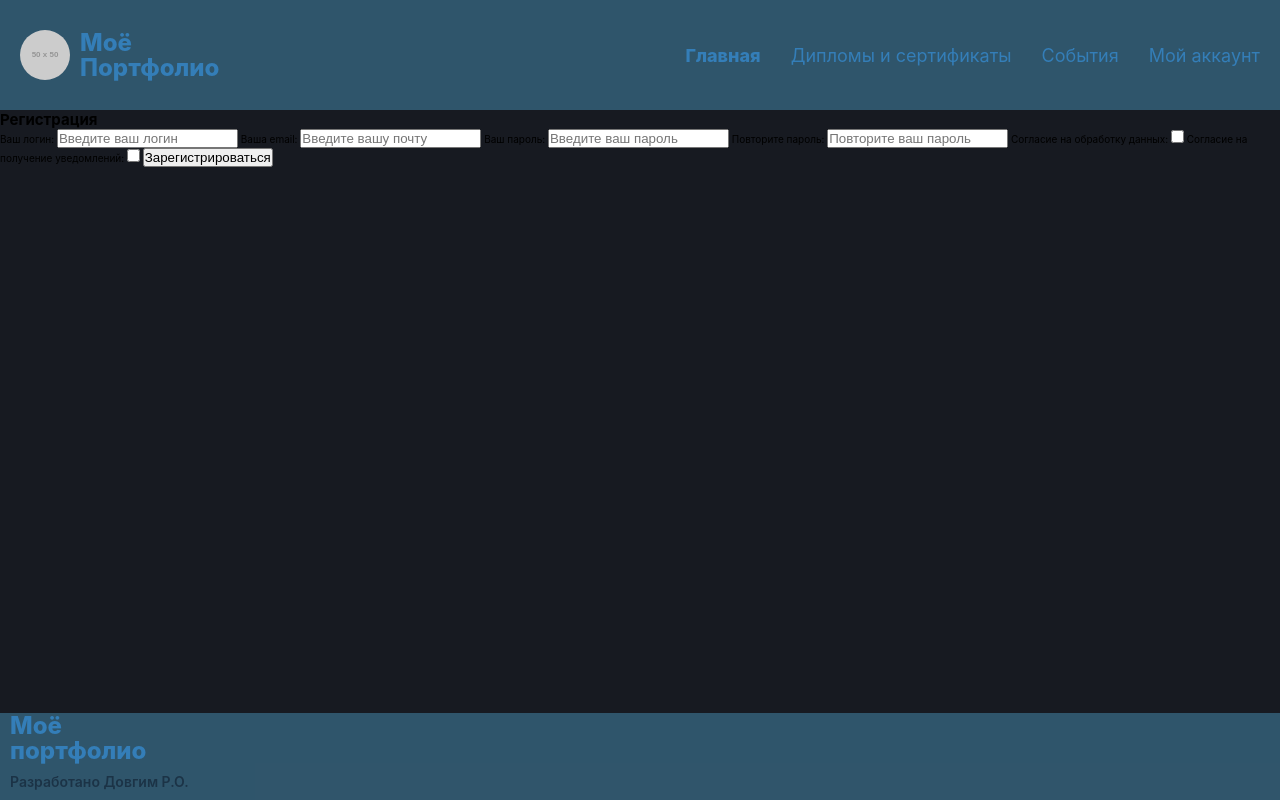
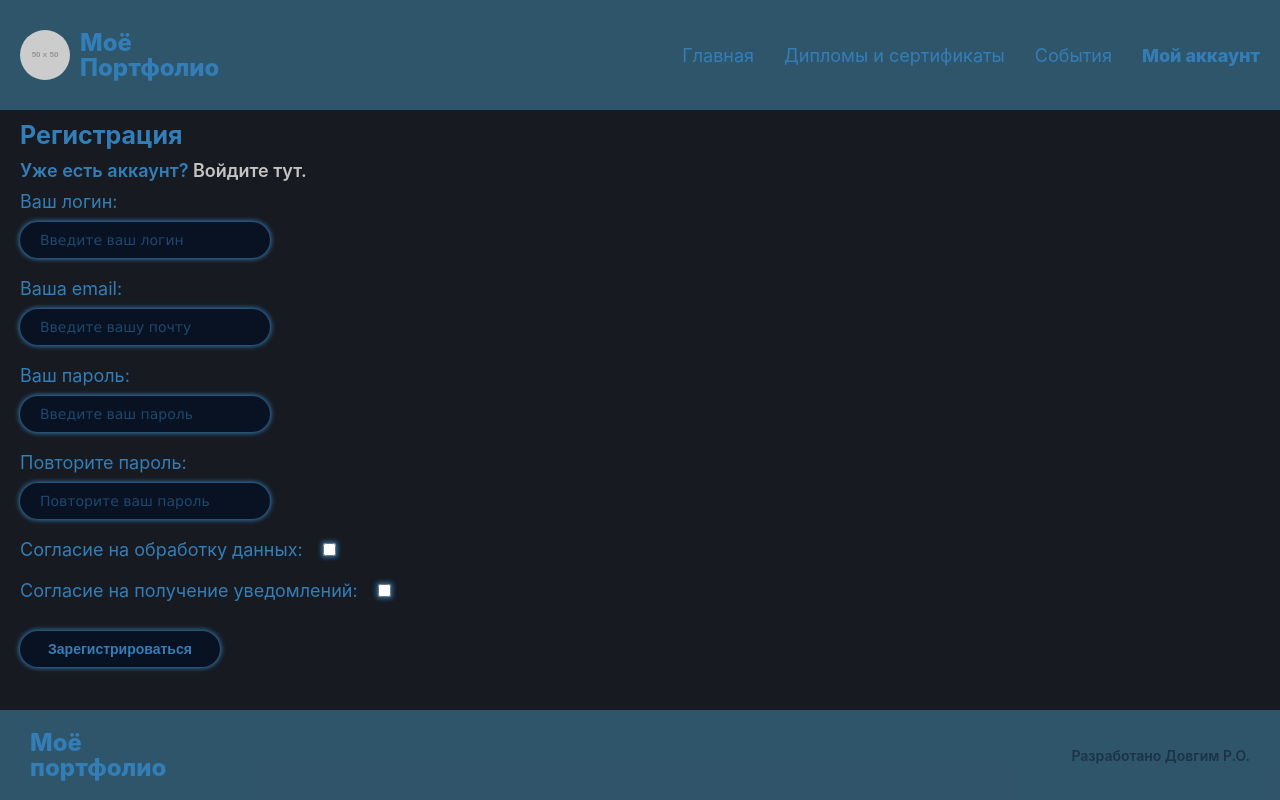
Before and after one commit to RomanDovgii/Students-portfolio, a website: page frontend-static/src/html/signup.html in a window 1280 px wide. Drawn offline with nearby package versions, Linux system fonts and the light colour scheme; files that its build step writes are made by us from their sources; placeholder pictures from the web are drawn by us.

Commit message:
Доработаны страницы логина и регистрации

```diff
--- a/frontend-static/src/html/signup.html
+++ b/frontend-static/src/html/signup.html
@@ -17,7 +17,7 @@
       <nav class="header__navigation navigation">
         <ul class="navigation__list">
           <li class="navigation__item">
-            <a href="#" class="navigation__link navigation__link--active">Главная</a>
+            <a href="#" class="navigation__link">Главная</a>
           </li>
           <li class="navigation__item">
             <a href="diplomas.html" class="navigation__link">Дипломы и сертификаты</a>
@@ -26,7 +26,7 @@
             <a href="events.html" class="navigation__link">События</a>
           </li>
           <li class="navigation__item">
-            <a href="account.html" class="navigation__link">Мой аккаунт</a>
+            <a href="account.html" class="navigation__link navigation__link--active">Мой аккаунт</a>
           </li>
         </ul>
       </nav>
@@ -35,7 +35,11 @@
 
   <main>
     <section class="registration">
+      <div class="registration__wrapper">
         <h2 class="registration__heading">Регистрация</h2>
+
+        <p class="registration__text">Уже есть аккаунт? <a href="login.html" class="registration__link">Войдите тут.</a></p>
+
         <form action="" class="registration__form">
           <label class="registration__label">
             Ваш логин:
@@ -43,7 +47,7 @@
           </label>
           <label class="registration__label">
             Ваша email:
-          <input type="email" name="email" class="reistration__input registration__input--email" placeholder="Введите вашу почту">
+            <input type="email" name="email" class="registration__input registration__input--email" placeholder="Введите вашу почту">
           </label>
           <label for="" class="registration__label">
             Ваш пароль:
@@ -53,25 +57,28 @@
             Повторите пароль:
             <input type="password" name="repeat-password" class="registration__input registration__input--second-password" placeholder="Повторите ваш пароль">
           </label>
-        <label class="registration__label">
+          <label class="registration__label registration__label--checkbox">
             Согласие на обработку данных:
             <input type="checkbox" name="agreement" class="registration__input registration__input--agreement">
           </label>
-        <label class="registration__label">
+          <label class="registration__label registration__label--checkbox">
             Согласие на получение уведомлений:
             <input type="checkbox" name="" class="registration__input registration__input--messages">
           </label>
           <button type="submit" class="registration__submit">Зарегистрироваться</button>
         </form>
+      </div>
     </section>
   </main>
 
   <footer class="footer">
+    <div class="footer__wrapper">
       <a href="./index.html" class="footer__logo logo">
         <img src="" alt="" class="logo__img">
         <h2 class="logo__heading">Моё портфолио</h2>
       </a>
       <a href="" class="footer__developed-by">Разработано Довгим Р.О.</a>
+    </div>
   </footer>
 </body>
 </html>
--- a/frontend-static/src/scss/blocks/login.scss
+++ b/frontend-static/src/scss/blocks/login.scss
@@ -7,12 +7,24 @@
 
 .login__heading {
   @include mixins.sectionHeadingMobile;
-  padding: 1rem 0 2rem 0;
+  padding: 1rem 0 1rem 0;
+}
+
+.login__text {
+  color: variables.$blue-bright;
+  font-size: 1.8rem;
+  font-weight: 600;
+}
+
+.login__link {
+  color: variables.$grey;
+  text-decoration: none;
 }
 
 .login__form {
   display: flex;
   flex-direction: column;
+  margin-top: 1rem;
 }
 
 .login__label {
@@ -69,3 +81,20 @@
 
   cursor: pointer;
 }
+
+
+@media (min-width: variables.$sm) {
+  .login__wrapper {
+    @include mixins.wrapperTablet;
+  }
+
+  .login__heading {
+    @include mixins.sectionHeadingDesktop;
+  }
+}
+
+@media (min-width: variables.$md) {
+  .login__wrapper {
+    @include mixins.wrapperDesktop
+  }
+}
--- a/frontend-static/src/scss/blocks/registration.scss
+++ b/frontend-static/src/scss/blocks/registration.scss
@@ -1,2 +1,110 @@
 @use "../variables";
 @use "../mixins";
+
+
+.registration__wrapper {
+  @include mixins.wrapperPhone;
+}
+
+.registration__heading {
+  @include mixins.sectionHeadingMobile;
+  padding: 1rem 0 1rem 0;
+}
+
+.registration__text {
+  color: variables.$blue-bright;
+  font-size: 1.8rem;
+  font-weight: 600;
+}
+
+.registration__link {
+  color: variables.$grey;
+  text-decoration: none;
+}
+
+.registration__form {
+  display: flex;
+  flex-direction: column;
+  margin-top: 1rem;
+}
+
+.registration__label {
+  color: variables.$blue-bright;
+  font-size: 1.8rem;
+  display: flex;
+  flex-direction: column;
+  margin-top: 2rem;
+
+  &:first-child {
+    margin-top: 0rem;
+  }
+
+  &--checkbox {
+    flex-direction: row;
+    align-items: center;
+
+    input {
+      margin-left: 2rem;
+      margin-top: 0;
+    }
+  }
+}
+
+.registration__input {
+  background: none;
+  border: none;
+
+  margin-top: 1rem;
+  max-width: 25rem;
+  padding: 1rem 2rem;
+  border-radius: 2rem;
+
+  font-size: 1.4rem;
+  color: variables.$blue-bright;
+
+  background-color: variables.$blue-dark;
+  box-shadow: 0px 0px 5px 1px variables.$blue-bright;
+
+  @include mixins.verdanaFamily;
+
+  &::placeholder {
+    color: rgba(variables.$blue-bright, 0.5);
+    font-size: 1.4rem;
+  }
+}
+
+.registration__submit {
+  display: inline-flexbox;
+  background: none;
+  border: none;
+
+  max-width: 20rem;
+  margin-top: 3rem;
+  border-radius: 25rem;
+  padding: 1rem 2rem;
+
+  color: variables.$blue-bright;
+  font-size: 1.4rem;
+  font-weight: 700;
+
+  background-color: variables.$blue-dark;
+  box-shadow: 0px 0px 5px 1px variables.$blue-bright;
+
+  cursor: pointer;
+}
+
+@media (min-width: variables.$sm) {
+  .registration__wrapper {
+    @include mixins.wrapperTablet;
+  }
+
+  .registration__heading {
+    @include mixins.sectionHeadingDesktop;
+  }
+}
+
+@media (min-width: variables.$md) {
+  .registration__wrapper {
+    @include mixins.wrapperDesktop
+  }
+}
```
Also changed, not shown: frontend-static/src/html/login.html (+1 -0 lines). Lines whose indentation alone changed are shown as unchanged.
